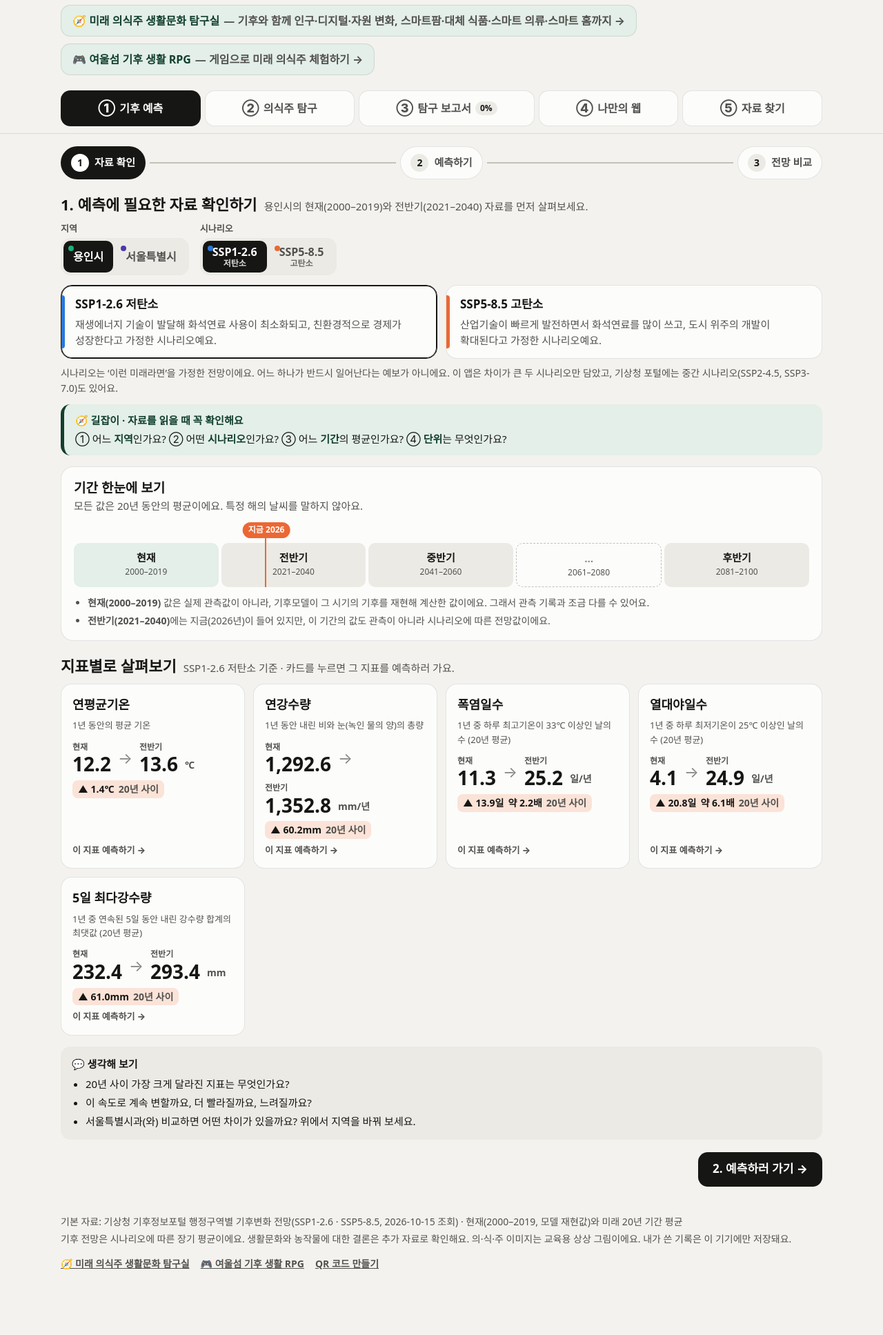
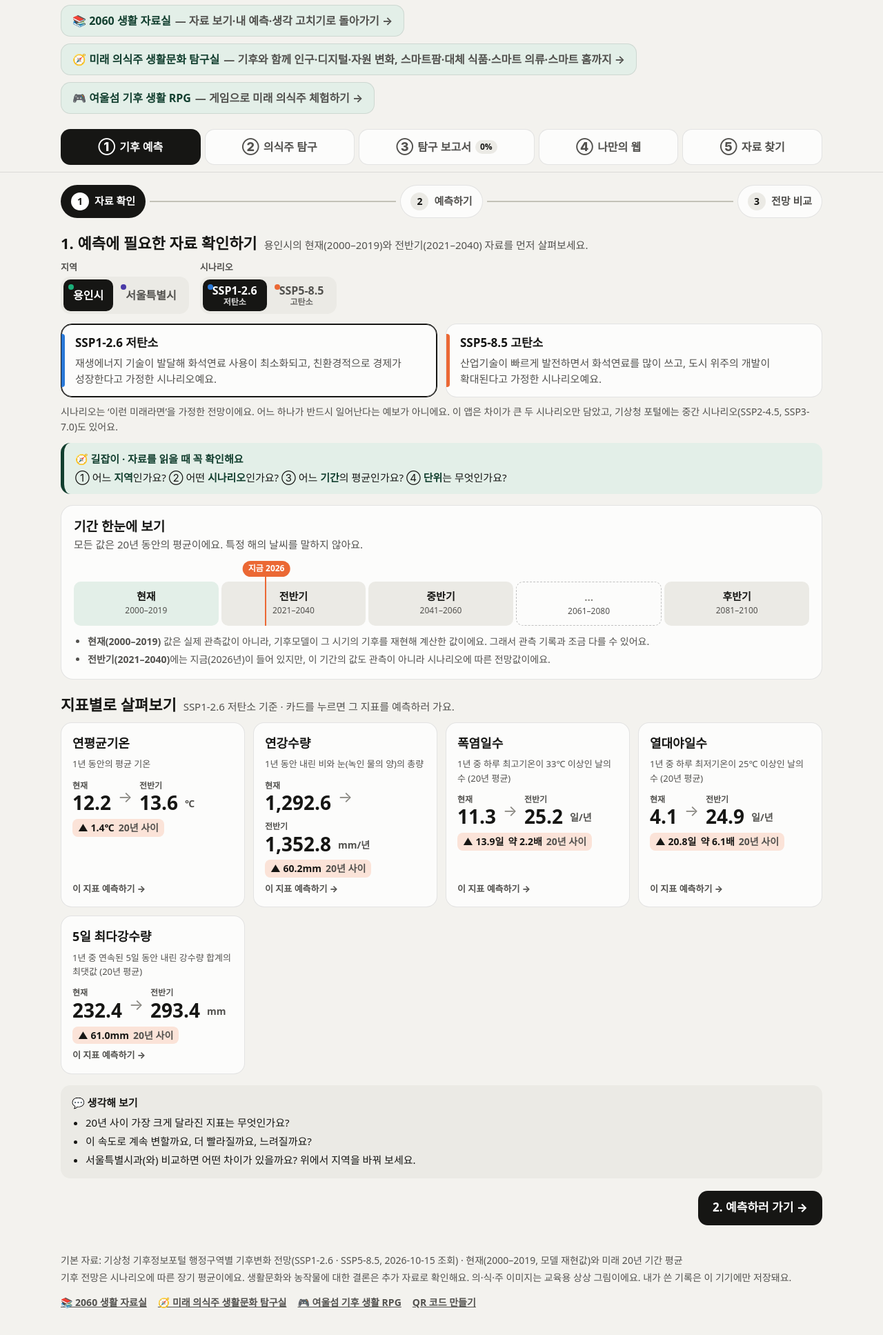
Before and after one commit to hahahoho-2/climate-living-lab, a plain HTML site: page index.html in a window 1280 px wide. Shown: the part 125-2060 px from the top of the page at 69% size. Before the commit the page ends 2004 px from the top, so only its background shows below. Drawn offline with Linux system fonts and the light colour scheme.

Commit message:
기후 자료 탐구실·미래 의식주 탐구실에 2060 생활 자료실로 가는 링크 추가
Co-Authored-By: Claude Opus 5.5 <noreply@anthropic.com>

```diff
--- a/index.html
+++ b/index.html
@@ -26,6 +26,7 @@
       <p class="eyebrow">고1 기술·가정 · 기후와 생활문화 탐구</p>
       <h1>미래 기후와 의식주 탐구실</h1>
       <p class="sub">기후 자료로 미래를 예측하고, 그 근거로 미래의 먹거리·옷·집을 설계해 봐요.</p>
+      <a class="rpg-link future-link" href="2060/">📚 2060 생활 자료실 <span>— 자료 보기·내 예측·생각 고치기로 돌아가기 →</span></a>
       <a class="rpg-link future-link" href="future/">🧭 미래 의식주 생활문화 탐구실 <span>— 기후와 함께 인구·디지털·자원 변화, 스마트팜·대체 식품·스마트 의류·스마트 홈까지 →</span></a>
       <a class="rpg-link" href="rpg/">🎮 여울섬 기후 생활 RPG <span>— 게임으로 미래 의식주 체험하기 →</span></a>
     </div>
@@ -44,7 +45,7 @@
   <footer class="wrap foot">
     <p>기본 자료: 기상청 기후정보포털 행정구역별 기후변화 전망(SSP1-2.6 · SSP5-8.5, 2026-10-15 조회) · 현재(2000–2019, 모델 재현값)와 미래 20년 기간 평균</p>
     <p>기후 전망은 시나리오에 따른 장기 평균이에요. 생활문화와 농작물에 대한 결론은 추가 자료로 확인해요. 의·식·주 이미지는 교육용 상상 그림이에요. 내가 쓴 기록은 이 기기에만 저장돼요.</p>
-    <div class="foot-tools"><a href="future/">🧭 미래 의식주 생활문화 탐구실</a><a href="rpg/">🎮 여울섬 기후 생활 RPG</a><a href="qr.html">QR 코드 만들기</a></div>
+    <div class="foot-tools"><a href="2060/">📚 2060 생활 자료실</a><a href="future/">🧭 미래 의식주 생활문화 탐구실</a><a href="rpg/">🎮 여울섬 기후 생활 RPG</a><a href="qr.html">QR 코드 만들기</a></div>
   </footer>
 
   <div class="tooltip" id="tooltip" role="status" hidden></div>
```
Also changed, not shown: future/index.html (+2 -1 lines).
